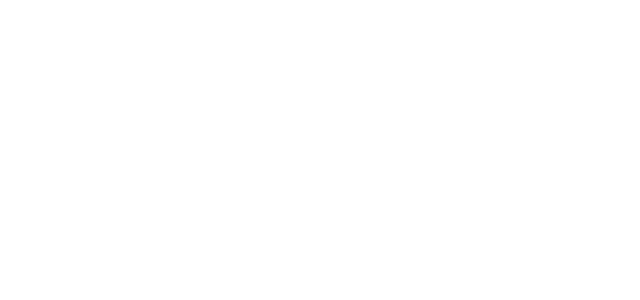
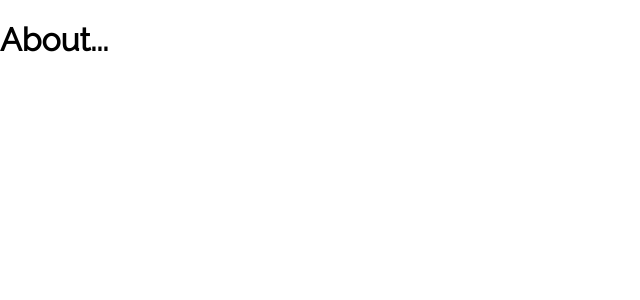
Before and after one commit to MatheusTrojan/space-z, a React (Create React App) app: page /about in a window 1280 px wide. Shown: the top 300 px of the page, without its empty margins (0-640 px from the left). Built offline with nearby package versions, Linux system fonts and the light colour scheme.

Commit message:
cria rotas iniciais com o BrowserRouter

```diff
--- a/src/App.js
+++ b/src/App.js
@@ -1,9 +1,15 @@
-import { BrowserRouter } from "react-router-dom";
+import { BrowserRouter, Route, Routes } from "react-router-dom";
+import InitialPage from "./pages/InitialPage"
+import About from "./pages/About"
 
 function App() {
   return (
     <BrowserRouter>
-
+      <Routes>
+        <Route path="/" element={ <InitialPage/> } />
+        <Route path="/about" element={ <About/> } />
+        <Route path="*" element={ <h1>Página não encontrada!</h1> } />
+      </Routes>
     </BrowserRouter>
   );
 }
--- a/src/pages/About/index.jsx
+++ b/src/pages/About/index.jsx
@@ -2,6 +2,6 @@ import React from 'react'
 
 export default function About() {
   return (
-    <h1>About</h1>
+    <h1>About...</h1>
   )
 }
```
